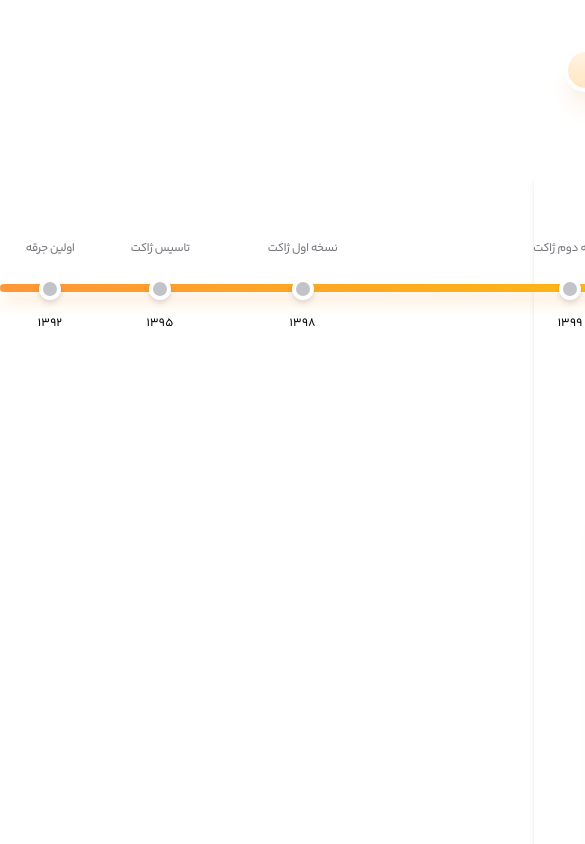
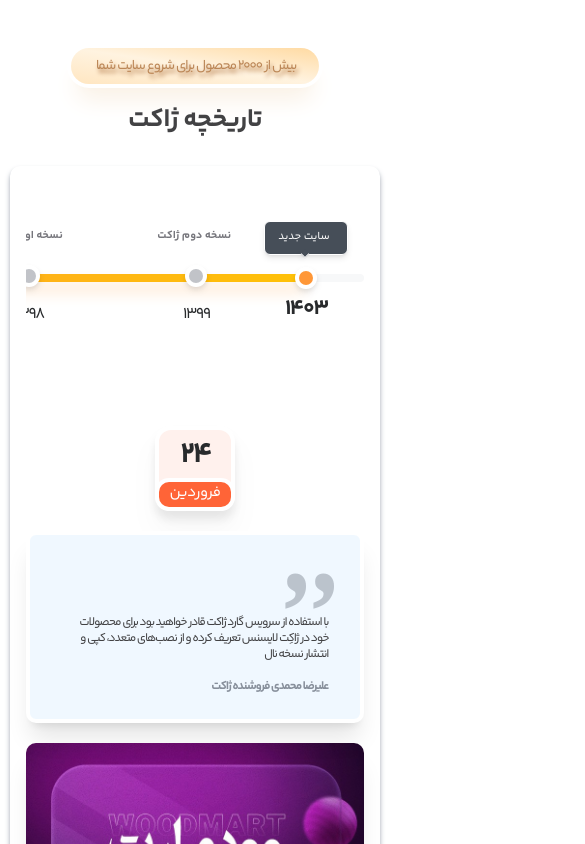
Before and after one commit to setare-saedi/zhaket-test, a React (Create React App) app: page / in a window 390 px wide. Shown: the top 844 px of the page, 585 px wide, since content can reach past the window. Built offline with nearby package versions, Linux system fonts and the light colour scheme.

Commit message:
Responsive

```diff
--- a/src/components/timeLineItem/TimeLineItem.jsx
+++ b/src/components/timeLineItem/TimeLineItem.jsx
@@ -2,25 +2,25 @@
 
 function TimeLineItem({day, month, text, url, name}) {
     return (
-        <div className='flex flex-row justify-between items-end  relative '>
-            <div className='bg-[#FFF1ED] text-center rounded-2xl  border-4 border-white absolute -top-10 drop-shadow-xl min-w-[63px] '>
-                <div className='font-bold text-3xl py-2 '>{day}</div>
-                <div className='py-0.5 bg-[#FF6437] text-white rounded-2xl text-sm px-1 ring-4 ring-white m-0'>{month}</div>
+        <div className='flex flex-col gap-5 items-center lg:gap-0 lg:flex lg:flex-row  lg:justify-between lg:items-end  relative  '>
+            <div className=' bg-[#FFF1ED] text-center rounded-2xl  border-4 border-white lg:absolute lg:-top-10 drop-shadow-xl min-w-[63px] '>
+                <div className='font-bold text-3xl py-2 text-[#282A2C] tracking-2'>{day}</div>
+                <div className=' pb-0.5 bg-[#FF6437] text-white rounded-[10px] text-[15px] px-[10px] ring-4 ring-white tracking-tight'>{month}</div>
             </div>
-            <div className='bg-[#F0F8FF] relative border-4 border-white rounded-2xl pr-6 pl-8 pb-6 ml-16 shadow-xl pt-16 w-[429px] '>
-                <div className='text-[115px] opacity-70 tracking-tighter absolute bottom-[48%]   text-[#878F9B] font-serif' >
+            <div className='bg-[#F0F8FF] relative border-4 border-white rounded-[10px] pr-6 pl-8 pb-6 lg:ml-16  shadow-xl pt-16 lg:w-[429px] '>
+                <div className='text-[115px]  opacity-50 tracking-tighter absolute top-0 font-bold leading-6 text-[#878F9B] font-serif' >
                     ,,
                 </div>
 
-                <div className='text-xs my-4 tracking-tighter text-[#424244] pr-2 animate-timeLineAnimation '>
+                <div className='text-xs my-4 tracking-2 text-[#424244] pr-2 animate-timeLineAnimation '>
                     {text}
                 </div>
-                <div className='font-bold text-[#878F9B] text-xs pr-2 tracking-tighter animate-timeLineAnimation'>
+                <div className='font-bold text-[#878F9B] text-xs pr-2 tracking-2 animate-timeLineAnimation'>
                     {name}
                 </div>
             </div>
             <div>
-                <img src={url} alt='woodmart' className=' rounded-2xl shadow-xl w-[358px] h-[359px] animate-timeLineAnimation ' />
+                <img src={url} alt='woodmart' className=' rounded-[10px] shadow-xl lg:w-[358px] lg:h-[359px] w-full  ' />
             </div>
         </div>
     )
--- a/src/index.css
+++ b/src/index.css
@@ -13,3 +13,13 @@
     src: url('./fonts/YekanBakhFaNum-Bold.woff2') format('woff2');
     font-weight: bold;
   }
+
+
+  .hide-scrollbar::-webkit-scrollbar {
+    display: none;
+  }
+
+  .hide-scrollbar {
+    -ms-overflow-style: none;  /* IE and Edge */
+    scrollbar-width: none;  /* Firefox */
+  }
--- a/src/sections/AboutSections/History/Header.jsx
+++ b/src/sections/AboutSections/History/Header.jsx
@@ -3,14 +3,14 @@
 function Header() {
     return (
         <div className='mb-[27px]'>
-            <div className=" bg-gradient-to-tr from-[#FFE6C1] via-[#FFF3E0] to-[#FFDAA2] mx-auto px-6
-                     rounded-3xl w-max border-white border-4 shadow-xl shadow-[#f9f0e4]">
-                <div className='text-[#BC8757] text-sm drop-shadow-[2px_4px_2px] tracking-tighter py-2 px-6'>
-                    بیش از<span className="tracking-tighter text-[#F39900]"> ۲۰۰۰ محصول </span>برای شروع سایت شما
+            <div className="text-sm tracking-2 bg-gradient-to-tr from-[#FFE6C1]  via-[#FFF3E0] to-[#FFDAA2] mx-auto py-2 px-[23px] w-[248px]
+                     rounded-[32px] ring-white ring-4 shadow-xl shadow-[#f9f0e4]">
+                <div className='text-[#BC8757] drop-shadow-[2px_4px_2px]   '>
+                    بیش از<span className=""> ۲۰۰۰ محصول </span>برای شروع سایت شما
                 </div>
             </div>
 
-            <div className="text-[#424244] text-center font-bold text-[26px] mt-[18px] tracking-tighter">
+            <div className="text-[#424244] w-fit mx-auto text-center font-bold text-[26px] mt-[18px] tracking-tight leading-[37px]">
                 تاریخچه ژاکت
             </div>
         </div>
--- a/src/sections/AboutSections/History/History.jsx
+++ b/src/sections/AboutSections/History/History.jsx
@@ -9,19 +9,19 @@
             <Header />
 
             <Tabs>
-                <Tab label="سایت جدید" year="1403" width="w-[105px]">
+                <Tab label="سایت جدید" year="1403" width="w-[100px]">
                     <TimeLineItem day={'24'} month={'فروردین'} name={'علیرضا محمدی فروشنده ژاکت'} text={' با استفاده از سرویس گارد ژاکت قادر خواهید بود برای محصولات خود در ژاکِت لایسنس تعریف کرده و از نصب‌های متعدد، کپی و انتشار نسخه نال'} url={'./img/1.jpg'} />
                 </Tab>
-                <Tab label="نسخه دوم ژاکت" year="1399" width="w-[370px]">
+                <Tab label="نسخه دوم ژاکت" year="1399"  width="w-[120px]">
                     <TimeLineItem day={'03'} month={'تیر'} name={'علیرضا محمدی فروشنده ژاکت'} text={'لورم ایپسوم متن ساختگی با تولید سادگی نامفهوم از صنعت چاپ، و با استفاده از طراحان گرافیک است، چاپگرها و متون بلکه روزنامه و مجله در ستون و سطرآنچنان که لازم است، و برای شرایط فعلی تکنولوژی مورد نیاز، و کاربردهای متنوع با هدف بهبود ابزارهای کاربردی می باشد، کتابهای زیادی در شصت و سه '} url={'./img/2.jpg'} />
                 </Tab>
                 <Tab label="نسخه اول ژاکت" year='1398' width="w-[165px]">
                     <TimeLineItem day={'11'} month={'اردیبهشت'} name={'علیرضا محمدی فروشنده ژاکت'} text={' لورم ایپسوم متن ساختگی با تولید سادگی نامفهوم از صنعت چاپ، و با استفاده از طراحان گرافیک است، چاپگرها و متون بلکه روزنامه و مجله در ستون و سطرآنچنان که لازم است، و برای شرایط فعلی تکنولوژی مورد نیاز، و کاربردهای متنوع با هدف بهبود '} url={'./img/3.png'} />
                 </Tab>
-                <Tab label="تاسیس ژاکت" year='1395' width="w-[120px]">
+                <Tab label="تاسیس ژاکت" year='1395' width="w-[370px]">
                     <TimeLineItem day={'29'} month={'اسفند'} name={'علیرضا محمدی فروشنده ژاکت'} text={'لورم ایپسوم متن ساختگی با تولید سادگی نامفهوم از صنعت چاپ، و با استفاده از طراحان گرافیک است، چاپگرها و متون بلکه روزنامه و مجله در ستون و سطرآنچنان که لازم است، و برای شرایط فعلی تکنولوژی مورد نیاز، و '} url={'./img/4.jpg'} />
                 </Tab>
-                <Tab label="اولین جرقه" year='1392' width="w-[100px]">
+                <Tab label="اولین جرقه" year='1392' width="w-[105px]">
                     <TimeLineItem day={'13'} month={'دی'} name={'علیرضا محمدی فروشنده ژاکت'} text={'لورم ایپسوم متن ساختگی با تولید سادگی نامفهوم از صنعت '} url={'./img/5.png'} />
                 </Tab>
             </Tabs>
--- a/src/sections/AboutSections/History/TimeLine.jsx
+++ b/src/sections/AboutSections/History/TimeLine.jsx
@@ -9,41 +9,40 @@
     };
 
     return (
-        <div className="max-w-[986px] mx-auto shadow-md rounded-md pb-14 px-16 pt-9">
-            <div className=" items-center relative mb-16 flex  h-36  ">
-                <div  className=" relative">
-                   <div className='absolute left-0 top-[50%] flex h-2' >
-                   <div className=' rounded-r-lg  w-[52px]  bg-[#ebf4fc] '></div>
-                   <div className='  rounded-l-lg w-[803px] bg-gradient-to-r from-[#FF9737] to-[#FFC107] shadow-lg shadow-[#ff9737]'></div>
-                   </div>
-                    <div class=" flex text-center items-center ">
+        <div className="lg:max-w-[986px] w-[95%] mx-auto shadow-md shadow-gray-400 rounded-[10px] pb-14 lg:px-[62px] md:px-8 px-4 pt-9">
+            <div className=" items-center   mb-16 flex h-36 overflow-x-scroll hide-scrollbar ">
 
-                        {children.map(child => (
-                            <div  className={`relative ${child.props.width}`}>
+                <div class=" flex text-end relative">
+                <div className='absolute top-[50%] right-0 w-full ' >
+                    <div className='h-2 rounded-lg w-full bg-[#F7F8F9]'>
+                    <div className='h-2  rounded-l-lg float-left w-[803px]  bg-gradient-to-r from-[#FF9737] to-[#FFC107] shadow-lg shadow-[#ff9737]'></div>
+                    </div>
+                </div>
+                    {children.map(child => (
+                        <div className={`relative ${child.props.width} `}>
                             <button
                                 key={child.props.label}
                                 onClick={e => clickHandler(e, child.props.label)}
                             >
-                                <div class='text-center  '>
-                                    <div className={`${activeTab === child.props.label ? ' relative bg-[#464E58] text-white pr-4 pl-3 rounded-md text-xs  ' : ''
-                                        } mb-4 text-[#76767C] text-xs w-fit mx-auto tracking-tighter pt-[7px] pb-[9px] transition-all  duration-200 ease-linear`} >
+                                <div class=' '>
+                                    <div className={`${activeTab === child.props.label ? ' relative bg-[#464E58] text-white  rounded-md shadow-md border-[1.5px] border-white ' : 'font-bold'
+                                        } mb-4 text-[#76767C]  text-[11px] w-fit  pt-[7px] pb-[9px] transition-all duration-200 ease-linear pr-[17px] pl-[13px]`} >
                                         {child.props.label}
-                                        <div className={`${activeTab === child.props.label ? ' transition-opacity duration-1000 absolute left-[50%] bottom-0 z-20 transform -translate-x-1/2 translate-y-1/2 rotate-45 w-2 h-2 bg-[#464E58]' : ' hidden'
-                                            }`} >
-                                        </div>
+                                        <span className={`${activeTab === child.props.label ? 'absolute right-[47%] -bottom-[3px] rotate-45 w-1.5 h-1.5 bg-[#464E58] border-b-[1.5px] border-r-[1.5px] border-white shadow-md ' : ' hidden'
+                                            } `} >
+                                        </span>
                                     </div>
 
                                     <div className={`${activeTab === child.props.label ? ' bg-[#FF9737] ' :
                                         'bg-[#C1C3C8]'} w-3.5 h-3.5 mx-auto rounded-full ring-white drop-shadow-md ring-4  transition-all duration-300`} >
                                     </div>
-                                    <div className={`${activeTab === child.props.label ? 'mt-2 font-bold text-[22px] ' : 'mt-5 text-xs '}  transition-all duration-300 ease-linear`}>
+                                    <div className={`${activeTab === child.props.label ? 'mt-2 font-bold text-[22px] ' : 'mt-5 text-[16px] '} text-[#282A2C] transition-all duration-300 ease-linear w-fit mx-auto tracking-2`}>
                                         {child.props.year}
                                     </div>
                                 </div>
                             </button>
-                            </div>
-                        ))}
-                    </div>
+                        </div>
+                    ))}
                 </div>
 
             </div>
--- a/tailwind.config.js
+++ b/tailwind.config.js
@@ -6,7 +6,7 @@
   theme: {
     fontFamily: {
       yakan: [
-        '"yakan", sans-serif',
+        '"yakan"',
       ],
       'serif': ['ui-serif', 'Georgia'],
 
@@ -26,11 +26,12 @@
         },
 
       },
-
       animation: {
         timeLineAnimation: "timeLineAnimation 700ms ease 100ms",
       },
-
+      letterSpacing:{
+        2: '-.1em'
+      }
     },
   },
   plugins: [],
```
